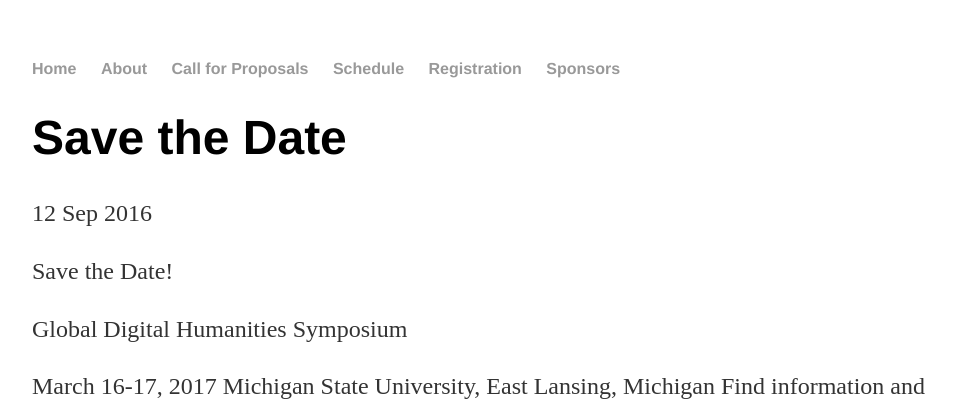
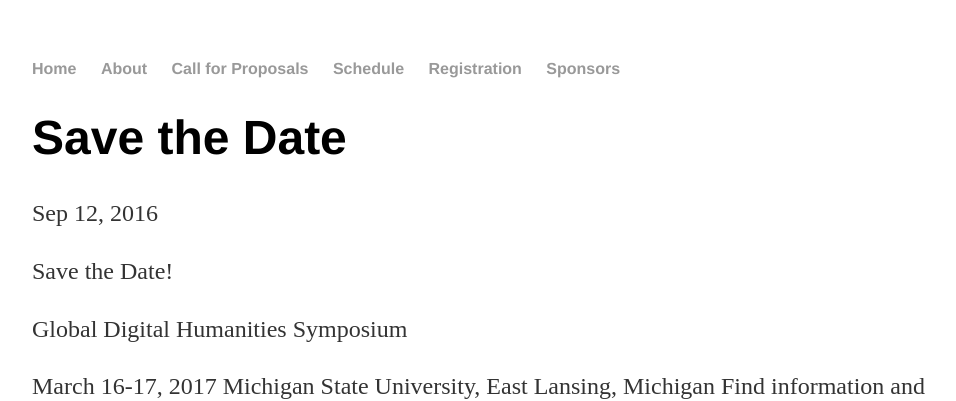
Before and after one commit to msudh/globaldh2017.github.io, a Jekyll site: the page built from _posts/2016-09-12-save-the-date.md, in a window 1280 px wide. Shown: the top 401 px of the page, without its empty margins (160-1116 px from the left). Built offline with Jekyll 4.4.1, drawn with Linux system fonts in a browser that asks for light colours.

Commit message:
Update post.html

```diff
--- a/_layouts/post.html
+++ b/_layouts/post.html
@@ -1,9 +1,15 @@
 ---
 layout: default
 ---
-<h1>{{ page.title }}</h1>
-<p class="meta">{{ page.date | date_to_string }}</p>
+<div class="post">
 
-<div class="post-content">
-  {{ content }}
+  <header class="post-header">
+    <h1 class="post-title">{{ page.title }}</h1>
+    <p class="post-meta">{{ page.date | date: "%b %-d, %Y" }}{% if page.author %} • {{ page.author }}{% endif %}{% if page.meta %} • {{ page.meta }}{% endif %}</p>
+  </header>
+
+  <article class="post-content">
+    {{ content }}
+  </article>
+
 </div>
```
